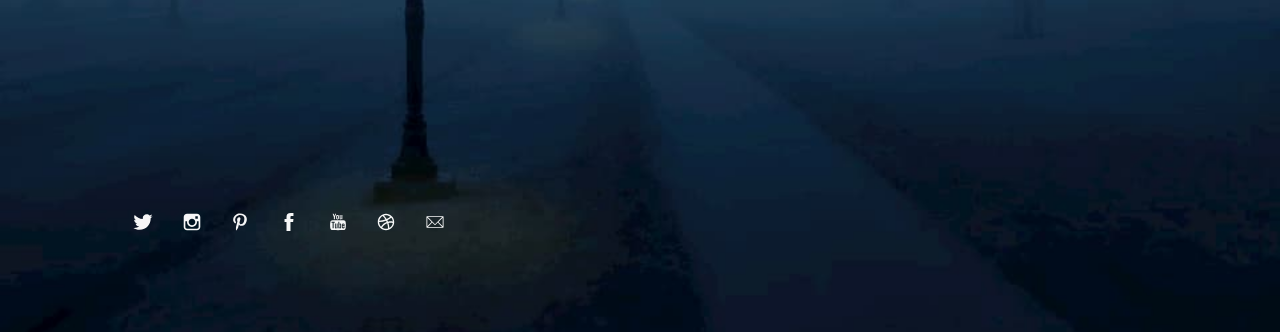
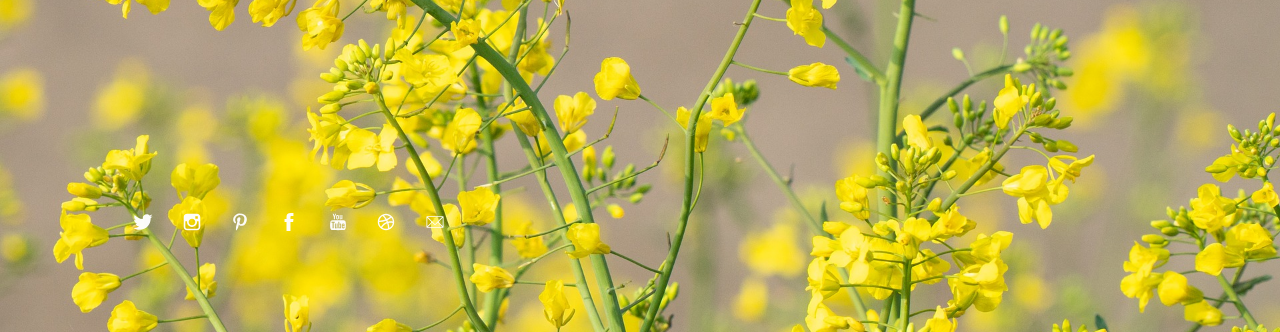
Before and after one commit to pussypower999/pussypower999.github.io, a plain HTML site: page index.html in a window 1280 px wide. Shown: the part 468-800 px from the top of the page. Drawn offline with Linux system fonts and the light colour scheme.

Commit message:
Vogelbild eingefügt

```diff
--- a/assets/css/me.css
+++ b/assets/css/me.css
@@ -103,7 +103,7 @@ body.page-template-page-fullsingle-me {
   letter-spacing: -0.5px;
   color: #999999;
   color: #fff;
-  background-image: url("../../images/Nebel_Laterne_komp.jpg");
+  background-image: url("../../images/Vogel_Blume_gelb.jpg");
   background-position: center center;
   background-size: cover; }
   body.page-template-page-fullsingle-me p {
```
Also changed, not shown: images/Vogel_Blume_gelb.jpg (added).
